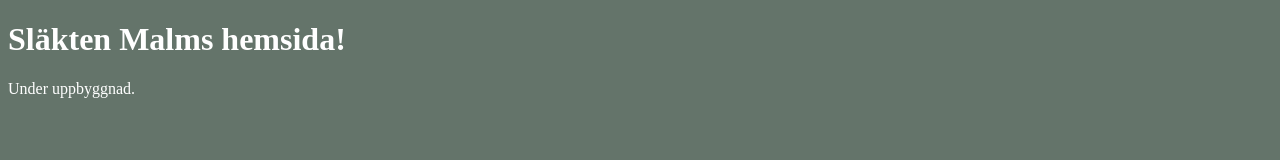
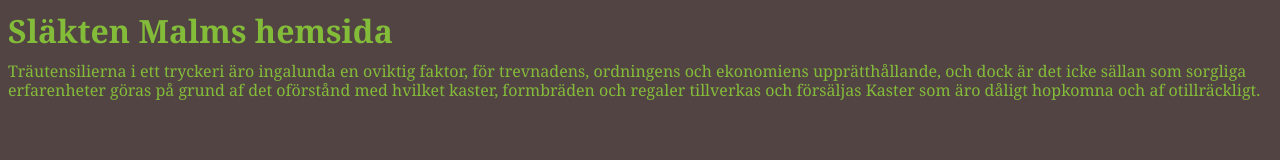
Before and after one commit to 0neda7/0neda7.github.io, a plain HTML site: page index.html in a window 1280 px wide. Drawn offline with Linux system fonts and the light colour scheme.

Commit message:
from Dell

```diff
--- a/index.html
+++ b/index.html
@@ -2,11 +2,11 @@
 <html>
    <head>
       <title>Familjen Malm</title>
+      <link rel="stylesheet" type="text/css" href="style.css">
+
    </head>
-   <body style="background: rgb(100, 116, 106); color: #fff;">
-
-   <h1>Släkten Malms hemsida!</h1>
-   <p>Under uppbyggnad.</p>
-
+   <body>
+   <h1>Släkten Malms hemsida</h1>
+   <p>Träutensilierna i ett tryckeri äro ingalunda en oviktig faktor, för trevnadens, ordningens och ekonomiens upprätthållande, och dock är det icke sällan som sorgliga erfarenheter göras på grund af det oförstånd med hvilket kaster, formbräden och regaler tillverkas och försäljas Kaster som äro dåligt hopkomna och af otillräckligt.</p>
    </body>
 </html>
--- /dev/null
+++ b/style.css
@@ -0,0 +1,5 @@
+body{
+    background: rgb(83, 68, 68) ; color: rgb(131, 188, 57);
+    font-family: "Georgia", serif; line-height: 120%;
+
+}
```
